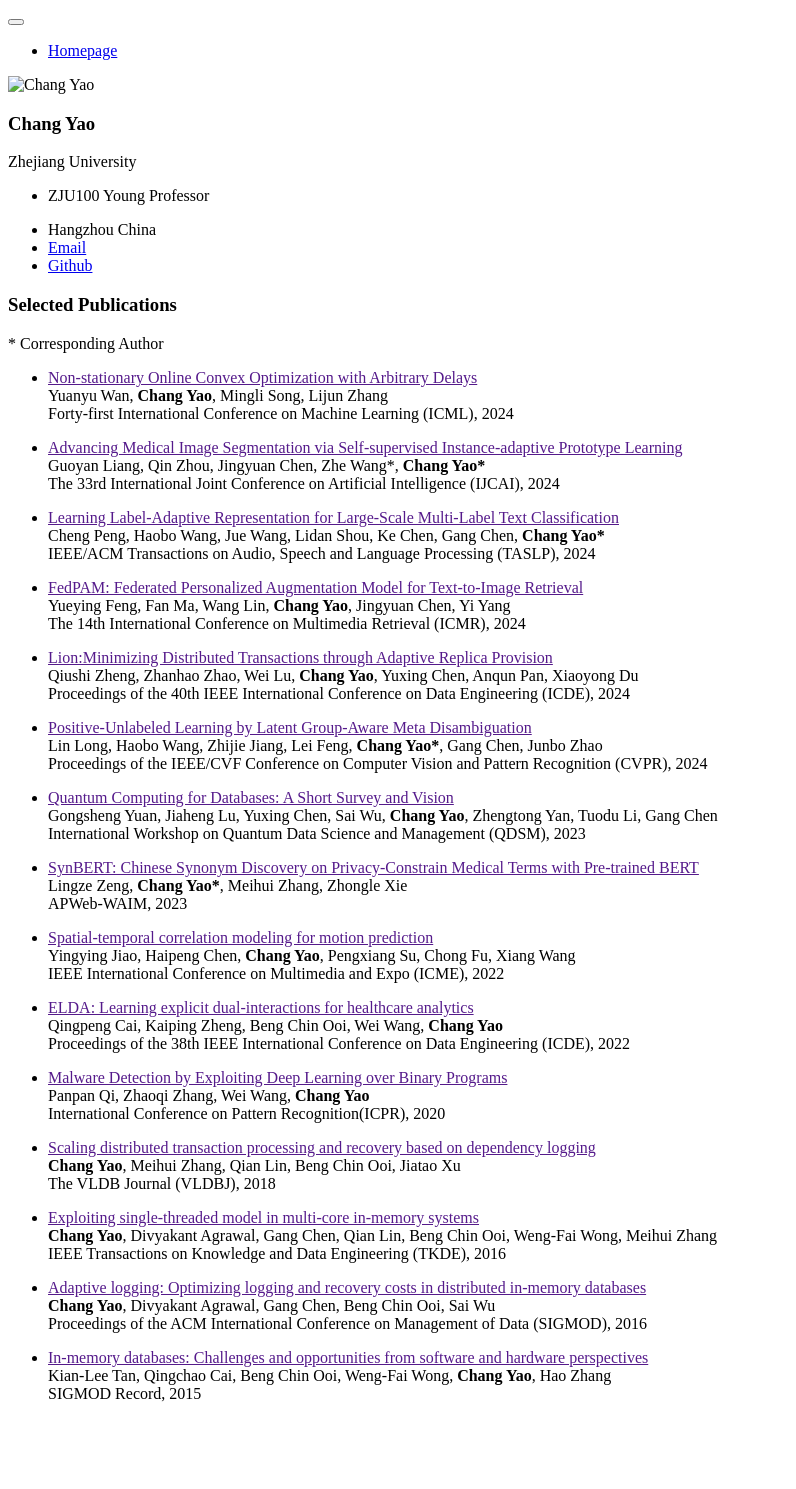
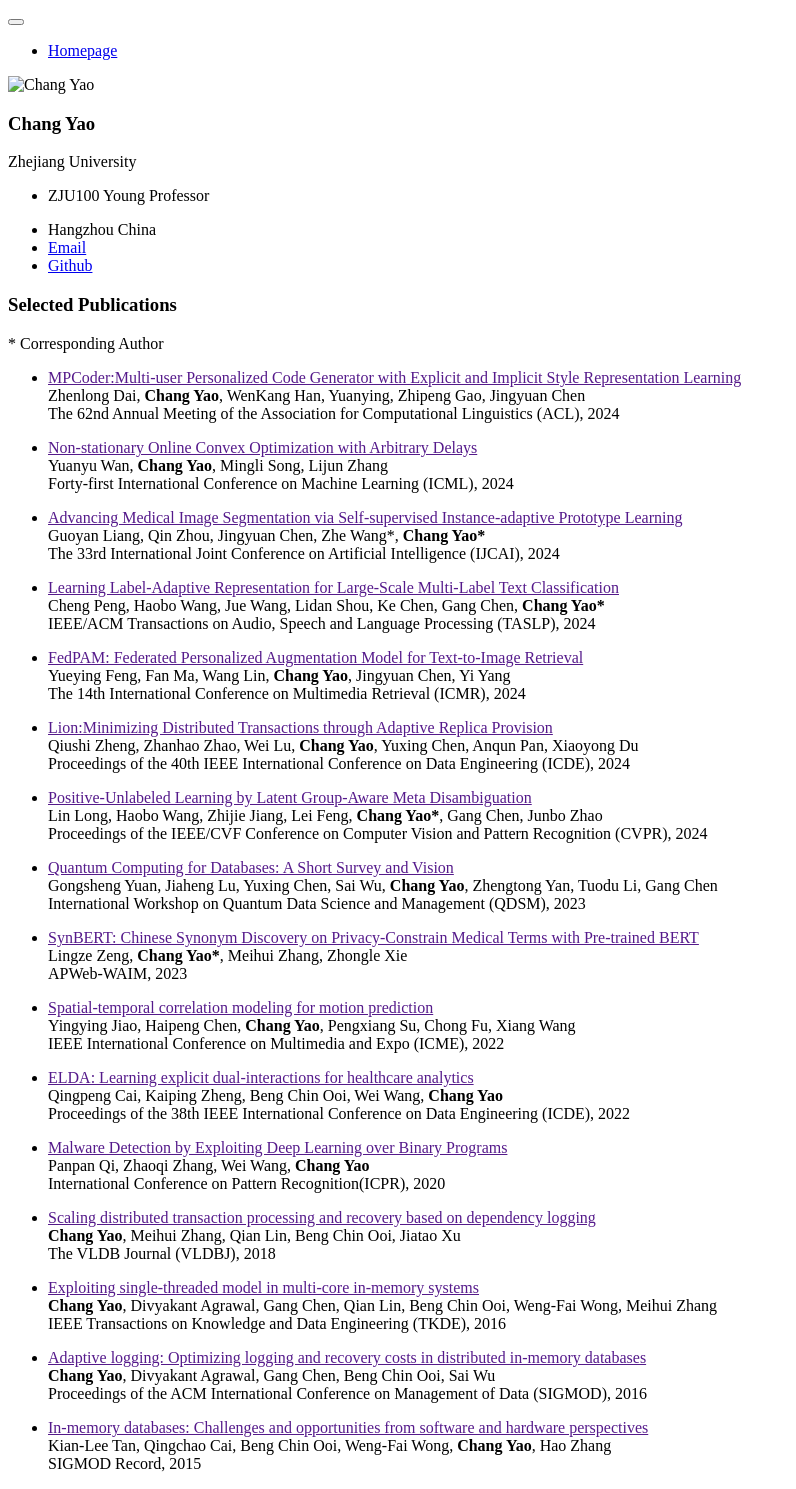
Before and after one commit to yaochang/yaochang.github.io, a Jekyll site: the page built from _pages/includes/pub.md, in a window 1280 px wide. Shown: the whole page, without its empty margins (0-796 px from the left). Built offline with Jekyll 4.4.1, drawn with Linux system fonts in a browser that asks for light colours; our own code applies the rules of GitHub Pages for plain Markdown files; before the commit the page ends 1419 px from its top, so only the background shows below that.

Commit message:
20240516-01

```diff
--- a/_pages/includes/pub.md
+++ b/_pages/includes/pub.md
@@ -3,12 +3,16 @@
 
 \* Corresponding Author
 
+- [MPCoder:Multi-user Personalized Code Generator with Explicit and Implicit Style Representation Learning]()
+<br />Zhenlong Dai, **Chang Yao**, WenKang Han, Yuanying, Zhipeng Gao, Jingyuan Chen
+<br />The 62nd Annual Meeting of the Association for Computational Linguistics (ACL), 2024
+
 - [Non-stationary Online Convex Optimization with Arbitrary Delays]()
-<br /> Yuanyu Wan, **Chang Yao**, Mingli Song, Lijun Zhang
+<br />Yuanyu Wan, **Chang Yao**, Mingli Song, Lijun Zhang
 <br />Forty-first International Conference on Machine Learning (ICML), 2024
 
 - [Advancing Medical Image Segmentation via Self-supervised Instance-adaptive Prototype Learning]()
-<br /> Guoyan Liang, Qin Zhou, Jingyuan Chen, Zhe Wang\*, **Chang Yao\***
+<br />Guoyan Liang, Qin Zhou, Jingyuan Chen, Zhe Wang\*, **Chang Yao\***
 <br />The 33rd International Joint Conference on Artificial Intelligence (IJCAI), 2024
 
 - [Learning Label-Adaptive Representation for Large-Scale Multi-Label Text Classification]()
```
Also changed, not shown: 1 other file.
